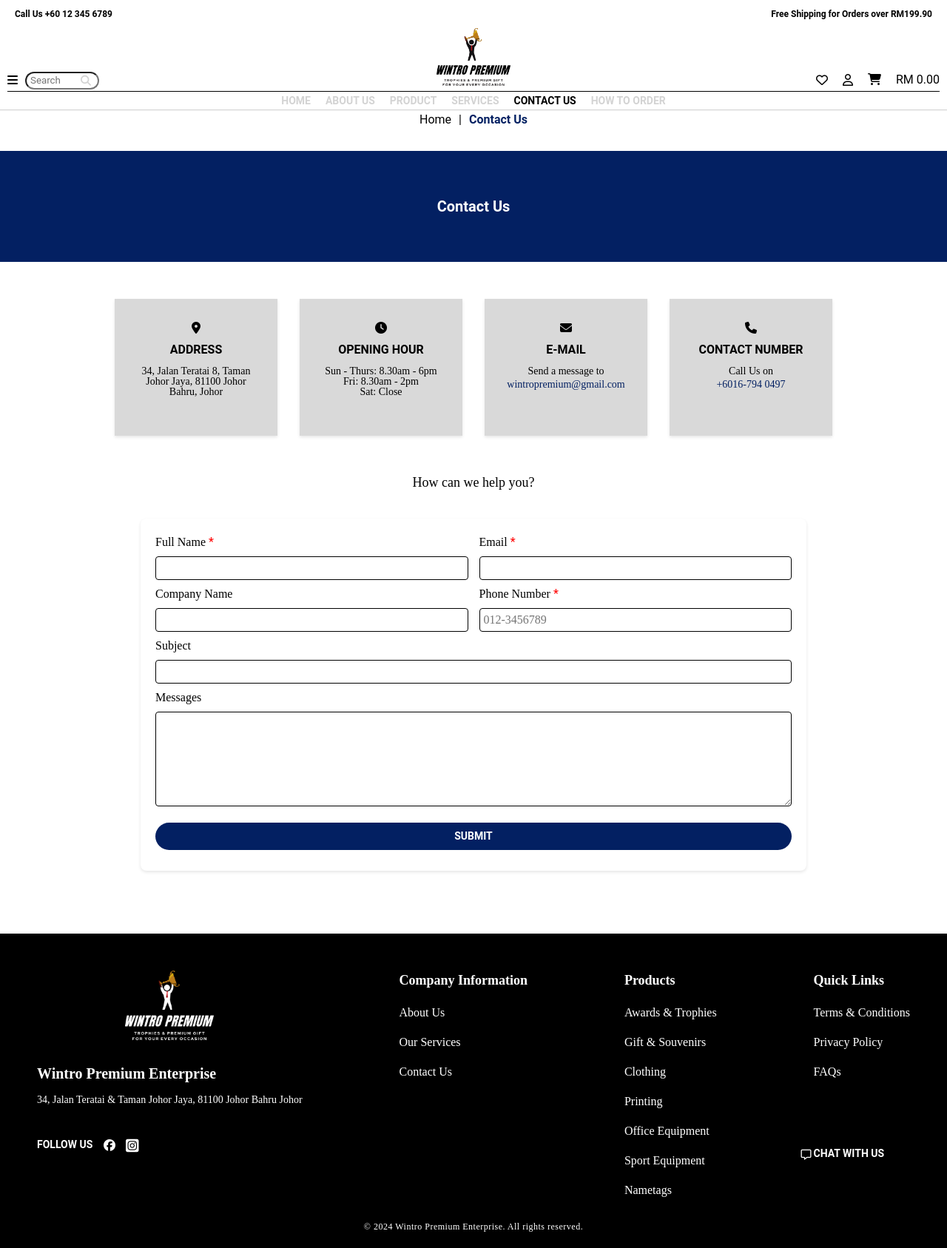
After one commit to seinemichael223/wintro-premium, a PHP site: page /ContactUs/ContactUs.php in a window 1280 px wide. The commit adds this page. Shown: the whole page at 74% size. Run offline with PHP 8.4, Linux system fonts and the light colour scheme.

Commit message:
update contact us

```diff
--- /dev/null
+++ b/app/ContactUs/ContactUs.php
@@ -0,0 +1,310 @@
+<?php
+    // Include the contact process script
+    include('../includes/contact_us_process.php');
+
+    // Initialize variables to store success and error messages
+    $errors = [];
+    $success = false;
+
+    // Handle form submission
+    if ($_SERVER['REQUEST_METHOD'] == 'POST') {
+        $result = process_contact_form($_POST);
+        $errors = $result['errors'];
+        $success = $result['success'];
+    }
+?>
+
+<!DOCTYPE html>
+<html lang="en">
+    <head>
+        <title>Home</title>
+        <meta charset="Utf-8">
+        <meta name="viewport" content="width=device-width, initial-scale=1.0">
+        <link id="stylesheet" rel="stylesheet" type="text/css" href="ContactUs.css">
+        <link rel="stylesheet" href="https://cdnjs.cloudflare.com/ajax/libs/font-awesome/6.7.1/css/all.min.css" integrity="sha512-5Hs3dF2AEPkpNAR7UiOHba+lRSJNeM2ECkwxUIxC1Q/FLycGTbNapWXB4tP889k5T5Ju8fs4b1P5z/iB4nMfSQ==" crossorigin="anonymous" referrerpolicy="no-referrer" />
+        <link rel="stylesheet" href="https://cdn.jsdelivr.net/npm/swiper@11/swiper-bundle.min.css">
+    </head>
+
+    <body>
+        <div class="container">
+            <div class="header1">
+                <div class="info1">
+                <p>Call Us +60 12 345 6789</p>
+                </div>
+                <div class="info2">
+                <p>Free Shipping for Orders over RM199.90</p>
+                </div>
+            </div>
+            <div class="header2">
+                <div class="search">
+                    <i class="fa-solid fa-bars"></i>
+                    <div class="input-container">
+                        <input type="text" name="search" id="search" placeholder="Search">
+                        <i class="fa-solid fa-magnifying-glass"></i>
+                    </div>
+                </div>
+                <div class="logo">
+                    <img src="image/wpLogo2.png" alt="logo">
+                </div>
+                <div class="icons">
+                <i class="fa-regular fa-heart"></i>
+                <i class="fa-regular fa-user"></i>
+                <a href="../MyCart/myCart.html"><i class="fa-solid fa-cart-shopping"></i></a>
+                <p>RM 0.00</p>
+                </div>
+            </div>
+            <div class="navBar">
+                <div class="navBtn">
+                    <li><a href="../Homepage/homepage.php">HOME</a></li>
+                    <li><a href="../AboutUs/aboutUs.html">ABOUT US</a></li>
+                    <li class="dropdown">
+                        <a href="#" id="product-link">PRODUCT</a>
+                        <div class="dropdown-overlay" id="product-dropdown">
+                            <div class="dropdown-content">
+                                <div class="column">
+                                    <h4><a href="#">Awards and Trophies</a></h4>
+                                    <ul>
+                                        <li><a href="#">Trophy</a></li>
+                                        <li><a href="#">Medal</a></li>
+                                        <li><a href="#">Crystal</a></li>
+                                        <li><a href="#">Pewter Award</a></li>
+                                    </ul>
+                                    <h4><a href="#">Gifts & Souvenirs</a></h4>
+                                    <ul>
+                                        <li><a href="#">Stationary Hamper</a></li>
+                                        <li><a href="#">Food Hamper</a></li>
+                                    </ul>
+                                    <h4><a href="#">Nametags</a></h4>
+                                </div>
+                                <div class="column">
+                                    <h4><a href="#">Clothing</a></h4>
+                                    <ul>
+                                        <li><a href="#">Jersey</a></li>
+                                        <li><a href="#">T-shirt</a></li>
+                                        <li><a href="#">Uniform</a></li>
+                                        <li><a href="#">Corporate</a></li>
+                                    </ul>
+                                    <h4><a href="#">Printings</a></h4>
+                                    <ul>
+                                        <li><a href="#">Sticker</a></li>
+                                        <li><a href="#">Certificate</a></li>
+                                        <li><a href="#">Banner</a></li>
+                                        <li><a href="#">Signboard</a></li>
+                                    </ul>
+                                </div>
+                                <div class="column">
+                                    <h4><a href="#">Office Equipment</a></h4>
+                                    <ul>
+                                        <li><a href="#">Pre Inked Stamp & Cop</a></li>
+                                    </ul>
+                                    <h4><a href="#">Sport Equipment</a></h4>
+                                    <ul>
+                                        <li><a href="#">Basketball</a></li>
+                                        <li><a href="#">Badminton</a></li>
+                                        <li><a href="#">Football</a></li>
+                                        <li><a href="#">Table Tennis</a></li>
+                                        <li><a href="#">Futsal</a></li>
+                                        <li><a href="#">Stopwatch</a></li>
+                                    </ul>
+                                </div>
+                            </div>
+                        </div>
+                    </li>
+                    <li><a href="../Services/service.html">SERVICES</a></li>
+                    <li><a href="../ContactUs/ContactUs.php"><span>CONTACT US</span></a></li>
+                    <li><a href="../HowToOrder/HowToOrder.html">HOW TO ORDER</a></li>
+                </div>
+            </div>
+        </div>
+
+        <div class="smallNav">
+            <ul>
+                <li><a href="../Homepage/homepage.php">Home</a></li>
+                <p>|</p>
+                <li><a href="#"><span class="colored">Contact Us</span></a></li>
+            </ul>
+        </div>
+
+        <div class="title">
+            <h5>Contact Us</h5>
+        </div>
+
+        <div class="boxes">
+            <div class="box">
+                <i class="fa-solid fa-location-dot"></i>
+                <p><span>ADDRESS</span></p>
+                <p>34, Jalan Teratai 8, Taman Johor Jaya, 81100 Johor Bahru, Johor</p>
+            </div>
+
+            <div class="box">
+                <i class="fa-solid fa-clock"></i>
+                <p><span>OPENING HOUR</span></p>
+                <p>Sun - Thurs: 8.30am - 6pm<br>
+                Fri: 8.30am - 2pm<br>
+                Sat: Close</p>
+            </div>
+
+            <div class="box">
+                <i class="fa-solid fa-envelope"></i>
+                <p><span>E-MAIL</span></p>
+                <p>Send a message to <a href="#">wintropremium@gmail.com</a></p>
+            </div>
+
+            <div class="box">
+                <i class="fa-solid fa-phone"></i>
+                <p><span>CONTACT NUMBER</span></p>
+                <p>Call Us on <br><a href="#">+6016-794 0497</a> </p>
+            </div>
+        </div>
+
+        <div class="subtitle">
+            <p>How can we help you?</p>
+        </div>
+
+        <div class="form-container">
+            <div class="contactUsform">
+                <form method="POST" action="../ContactUs/ContactUs.php">
+                    <!-- Check if form submission was successful or had errors -->
+                    <?php if ($success): ?>
+                        <p class="success-message">Thank you for contacting us! We will get back to you shortly.</p>
+                    <?php endif; ?>
+                    <?php if (!empty($errors)): ?>
+                        <ul class="error-list">
+                            <?php foreach ($errors as $error): ?>
+                                <li class="error-message"><?php echo htmlspecialchars($error); ?></li>
+                            <?php endforeach; ?>
+                        </ul>
+                    <?php endif; ?>
+
+                    <div class="column">
+                        <div class="input-box">
+                            <label for="fn">Full Name<span class="star"> *</span></label>
+                            <input type="text" name="fn" id="fn" required>
+                        </div>
+                        <div class="input-box">
+                            <label for="Email">Email<span class="star"> *</span></label>
+                            <input type="text" name="Email" id="Email" required>
+                        </div>
+                    </div>
+
+                    <div class="column">
+                        <div class="input-box">
+                            <label for="cn">Company Name</label>
+                            <input type="text" name="cn" id="cn">
+                        </div>
+                        <div class="input-box">
+                            <label for="phoneNo">Phone Number<span class="star"> *</span></label>
+                            <input type="tel" name="phoneNo" id="phoneNo" placeholder="012-3456789" required>
+                        </div>
+                    </div>
+
+                    <div class="input-box">
+                        <label for="subject">Subject</label>
+                        <input type="text" name="subject" id="subject">
+                    </div>
+
+                    <div class="input-box">
+                        <label for="message">Messages</label>
+                        <textarea name="message" id="message" cols="30" rows="5"></textarea>
+                    </div>
+
+                    <button type="submit" id="submitBtn">SUBMIT</button>
+                </form>
+            </div>
+        </div>
+
+        <footer>
+            <div class="foot1">
+                <div class="foot1-logo">
+                    <img src="image/wp_Logo1.png" alt="Footer-Logo">
+                </div>
+                <div class="company">
+                    <div class="CompanyName">
+                        <p>Wintro Premium Enterprise</p>
+                    </div>
+                    <div class="CompanyAddress">
+                        <p>34, Jalan Teratai & Taman Johor Jaya, 81100 Johor Bahru Johor</p>
+                    </div>
+                    <div class="followUs">
+                        <p>FOLLOW US</p>
+                        <i class="fa-brands fa-facebook"></i>
+                        <i class="fa-brands fa-square-instagram"></i>
+                    </div>
+                </div>
+            </div>
+
+            <div class="foot2">
+                <div class="foot2-title">
+                <p>Company Information</p>
+                </div>
+                <ul class="info-list">
+                    <li class="info">
+                        <a href="../AboutUs/aboutUs.html">About Us</a>
+                    </li>
+                    <li class="info">
+                        <a href="../Services/service.html">Our Services</a>
+                    </li>
+                    <li class="info">
+                        <a href="../ContactUs/ContactUs.php">Contact Us</a>
+                    </li>
+                </ul>
+            </div>
+
+            <div class="foot3">
+                <div class="foot3-title">
+                    <p>Products</p>
+                </div>
+                <ul class="product-list">
+                    <li class="product">
+                        <a href="#">Awards & Trophies</a>
+                    </li>
+                    <li class="product">
+                        <a href="#">Gift & Souvenirs</a>
+                    </li>
+                    <li class="product">
+                        <a href="#">Clothing</a>
+                    </li>
+                    <li class="product">
+                        <a href="#">Printing</a>
+                    </li>
+                    <li class="product">
+                        <a href="#">Office Equipment</a>
+                    </li>
+                    <li class="product">
+                        <a href="#">Sport Equipment</a>
+                    </li>
+                    <li class="product">
+                        <a href="#">Nametags</a>
+                    </li>
+                </ul>
+            </div>
+
+            <div class="foot4">
+                <div class="foot4-title">
+                    <p>Quick Links</p>
+                </div>
+                <ul class="links-list">
+                    <li class="link">
+                        <a href="../Terms & Conditions/terms.html">Terms & Conditions</a>
+                    </li>
+                    <li class="link">
+                        <a href="../Policy/policy.html">Privacy Policy</a>
+                    </li>
+                    <li class="link">
+                        <a href="../FAQs/faqs.html">FAQs</a>
+                    </li>
+                </ul>
+                <div class="chatWithUs">
+                    <i class="fa-regular fa-message"></i>
+                    <a href="#">CHAT WITH US</a>
+                </div>
+            </div>
+        </footer>
+
+        <div class="footer-bottom">
+            <p>© 2024 Wintro Premium Enterprise. All rights reserved.</p>
+        </div>
+
+        <script type="text/javascript" src="ContactUs.js"></script>
+    </body>
+</html>
--- a/app/Homepage/homepage.php
+++ b/app/Homepage/homepage.php
@@ -101,7 +101,7 @@
                 </li>
 
                 <li><a href="../Services/service.html">SERVICES</a></li>
-                <li><a href="../ContactUs/ContactUs.html">CONTACT US</a></li>
+                <li><a href="../ContactUs/ContactUs.php">CONTACT US</a></li>
                 <li><a href="../HowToOrder/HowToOrder.html">HOW TO ORDER</a></li>
             </div>
         </div>
@@ -291,7 +291,7 @@
                     <a href="../Services/service.html">Our Services</a>
                 </li>
                 <li class="info">
-                    <a href="../ContactUs/ContactUs.html">Contact Us</a>
+                    <a href="../ContactUs/ContactUs.php">Contact Us</a>
                 </li>
             </ul>
         </div>
--- a/app/Reg_Login/login.php
+++ b/app/Reg_Login/login.php
@@ -40,8 +40,8 @@
                     <h2>Sign In</h2>
 
                     <div>
-                    <label for="signin-email">Username<span class="star"> *</span></label>
-                    <input type="text" name="username" id="signin-email" placeholder="Enter Username" required>
+                    <label for="signin-email">Email<span class="star"> *</span></label>
+                    <input type="text" name="email" id="signin-email" placeholder="Enter email" required>
                     <label for="signin-password">Password<span class="star"> *</span></label>
                     <input type="password" name="pwd" id="signin-pwd" placeholder="Enter Password" required>
                     </div>
--- /dev/null
+++ b/app/includes/contact_us_process.php
@@ -0,0 +1,48 @@
+<?php
+// Function to process a contact form submission
+function process_contact_form($data) {
+    $errors = [];
+    $success = false;
+
+    // Validation: Check if the Full Name field is filled
+    if (empty($data['fn'])) {
+        // If Full Name is empty, add an error message
+        $errors[] = 'Full Name is required.';
+    }
+
+    // Validation: Check if the Email field is filled and is a valid email format
+    if (empty($data['Email']) || !filter_var($data['Email'], FILTER_VALIDATE_EMAIL)) {
+        // If Email is empty or invalid, add an error message
+        $errors[] = 'A valid Email is required.';
+    }
+
+    // Validation: Check if the Phone Number field is filled and matches the specific format (xxx-xxx-xxxx)
+    if (empty($data['phoneNo']) || !preg_match('/^\\d{3}-\\d{7,8}$/', $data['phoneNo'])) {
+        // If Phone Number is empty or doesn't match the format, add an error message
+        $errors[] = 'Phone Number is required and must be in the format 011-36014183.';
+    }
+
+    // If there are no validation errors, proceed with processing the form
+    if (empty($errors)) {
+        // Prepare the recipient's email address (admin@example.com can be changed)
+        $to = 'admin@example.com';
+        // Prepare the subject of the email (use a default value if the 'subject' is not provided in the form data)
+        $subject = $data['subject'] ?? 'Contact Form Submission';
+        // Prepare the message body by collecting the form data and formatting it
+        $message = "Name: " . htmlspecialchars($data['fn']) . "\n" .   // Sanitize Full Name
+                   "Email: " . htmlspecialchars($data['Email']) . "\n" . // Sanitize Email
+                   "Phone: " . htmlspecialchars($data['phoneNo']) . "\n" . // Sanitize Phone Number
+                   "Company: " . htmlspecialchars($data['cn'] ?? '') . "\n" .  // Sanitize Company (optional)
+                   "Message: " . htmlspecialchars($data['message'] ?? ''); // Sanitize Message (optional)
+
+        // Uncomment the following line in production to actually send the email
+        // mail($to, $subject, $message);  // Send the email to the administrator
+
+        // Set the success flag to true if email is ready to be sent
+        $success = true;
+    }
+
+    // Return the validation errors (if any) and the success flag to the caller
+    return ['errors' => $errors, 'success' => $success];
+}
+?>
--- a/app/includes/login_contr-inc.php
+++ b/app/includes/login_contr-inc.php
@@ -2,16 +2,16 @@
 
 declare(strict_types=1);
 
-function is_input_empty(string $username, string $pwd)
+function is_input_empty(string $email, string $pwd)
 {
-    if (empty($username) || empty($pwd)) {
+    if (empty($email) || empty($pwd)) {
         return true;
     } else {
         return false;
     }
 }
 
-function is_username_wrong(bool|array $result)
+function is_email_wrong(bool|array $result)
 {
     if (!$result) {
         return true;
--- a/app/includes/login_model-inc.php
+++ b/app/includes/login_model-inc.php
@@ -2,11 +2,11 @@
 
 declare(strict_types=1);
 
-function get_user(object $pdo, string $username)
+function get_user(object $pdo, string $email)
 {
-    $query = "SELECT * FROM users WHERE username = :username;";
+    $query = "SELECT * FROM users WHERE email = :email;";
     $stmt = $pdo->prepare($query);
-    $stmt->bindParam(":username", $username);
+    $stmt->bindParam(":email", $email);
     $stmt->execute();
 
     $result = $stmt->fetch(PDO::FETCH_ASSOC);
```
Also changed, not shown: app/ContactUs/ContactUs.html (deleted, +0 -283 lines), app/includes/login-inc.php (+6 -6 lines), mysql-init/init.sql (+9 -0 lines).
